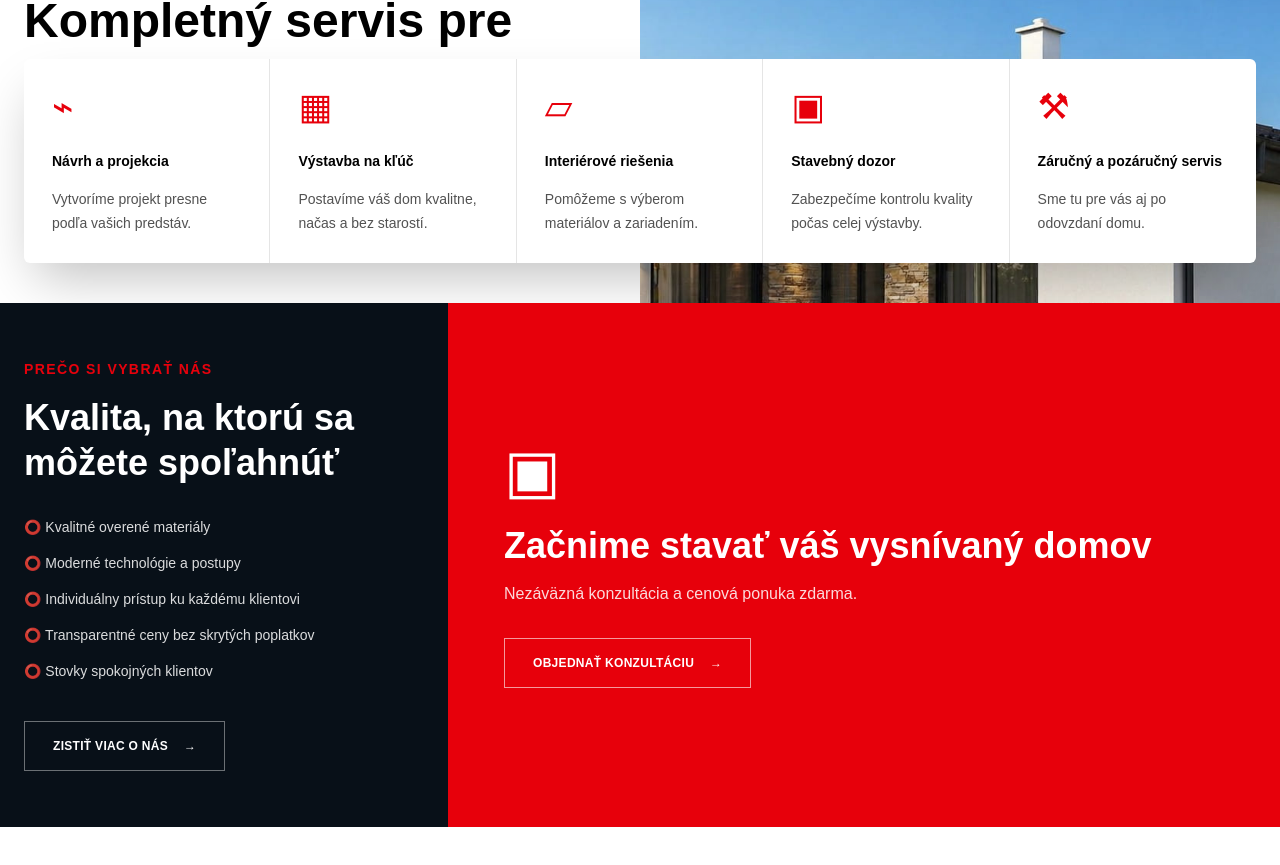
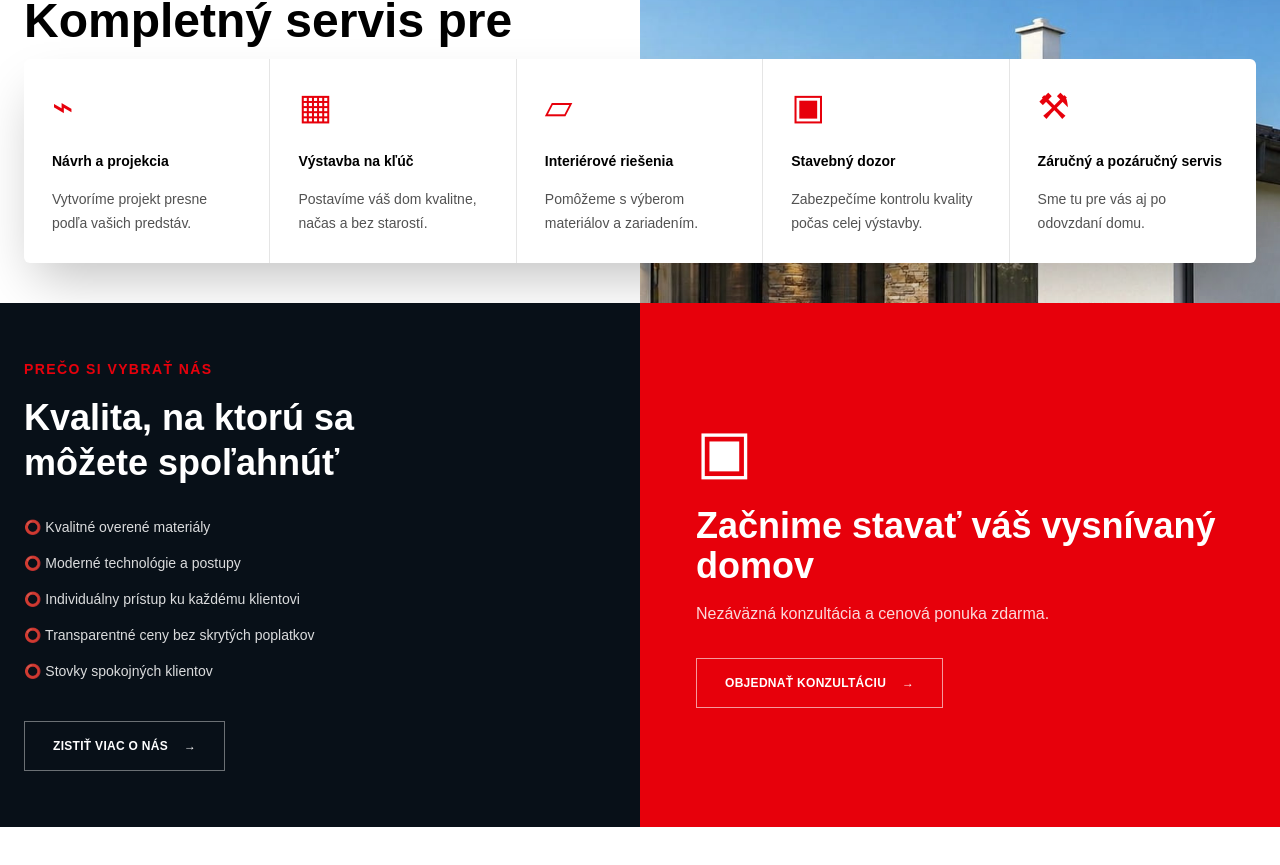
Before and after one commit to mgombr-dotcom/domprevas-new, a Next.js app: page / in a window 1280 px wide. Shown: the part 2285-3150 px from the top of the page. Built offline with nearby package versions, Linux system fonts and the light colour scheme.

Commit message:
final services layout

```diff
--- a/app/page.tsx
+++ b/app/page.tsx
@@ -157,7 +157,7 @@ export default function Home() {
                 o bývaní
               </h2>
 
-              <p className="max-w-xl text-neutral-600 leading-8">
+              <p className="max-w-xl leading-8 text-neutral-600">
                 Už viac ako 16 rokov staviame domy, v ktorých sa ľuďom dobre
                 žije. Spájame kvalitné materiály, moderné technológie a poctivú
                 prácu. Od návrhu až po odovzdanie kľúčov.
@@ -305,7 +305,7 @@ export default function Home() {
             </div>
           </div>
 
-          <div className="mt-10 grid w-full grid-cols-1 lg:grid-cols-[35%_65%]">
+          <div className="mt-10 grid w-full grid-cols-1 lg:grid-cols-[1fr_1fr]">
             <div className="bg-[#081018] p-10 text-white md:p-14 lg:pl-[calc((100vw-1280px)/2+24px)]">
               <p className="mb-4 text-sm font-bold uppercase tracking-widest text-red-600">
                 Prečo si vybrať nás
@@ -333,7 +333,7 @@ export default function Home() {
               </a>
             </div>
 
-            <div className="flex min-h-[260px] items-center bg-red-600 p-10 text-white md:p-14">
+            <div className="flex min-h-[260px] items-center bg-red-600 p-10 text-white md:p-14 lg:pr-[calc((100vw-1280px)/2+24px)]">
               <div>
                 <div className="mb-6 text-6xl">▣</div>
                 <h3 className="mb-4 text-4xl font-extrabold">
```
